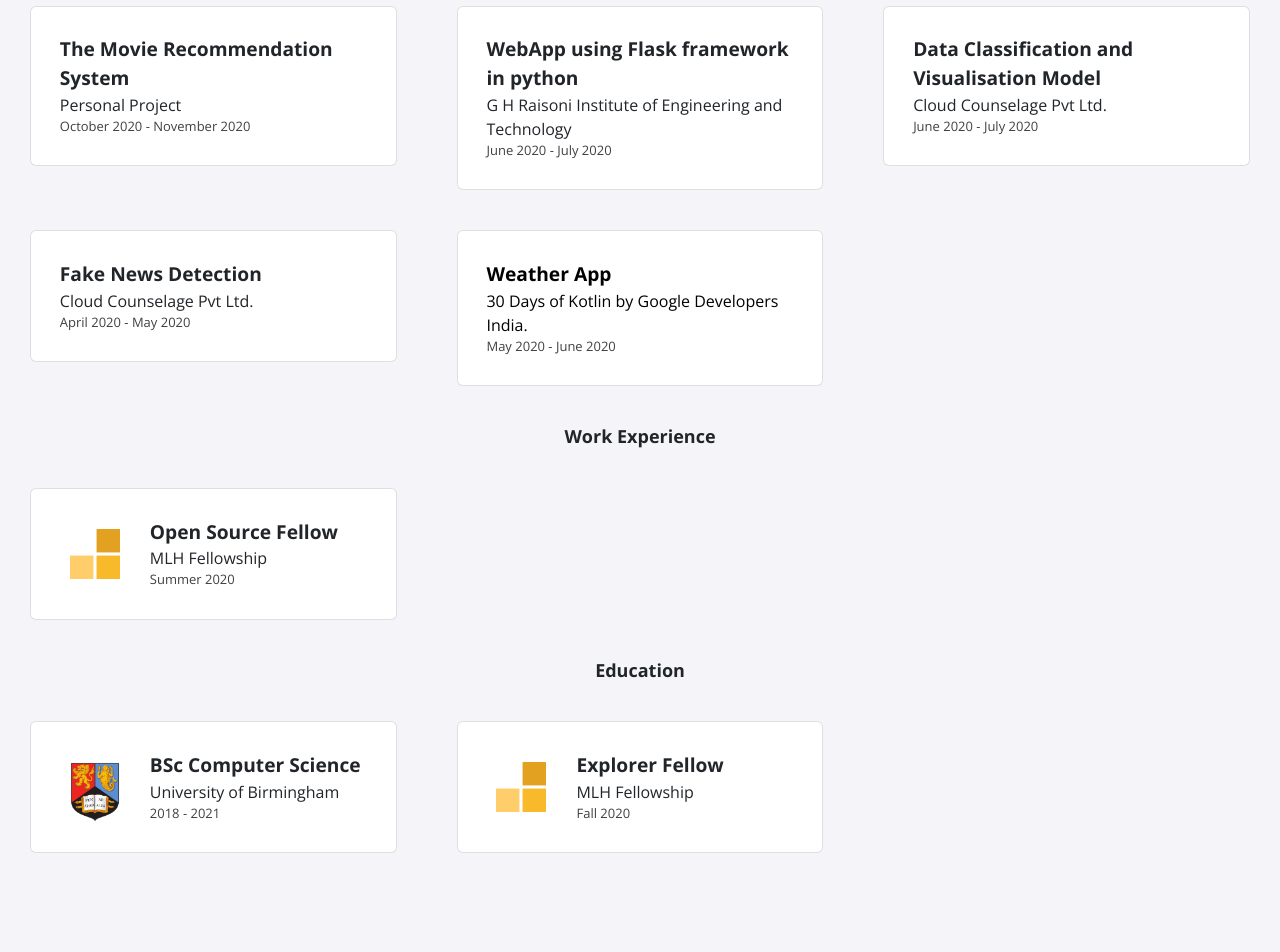
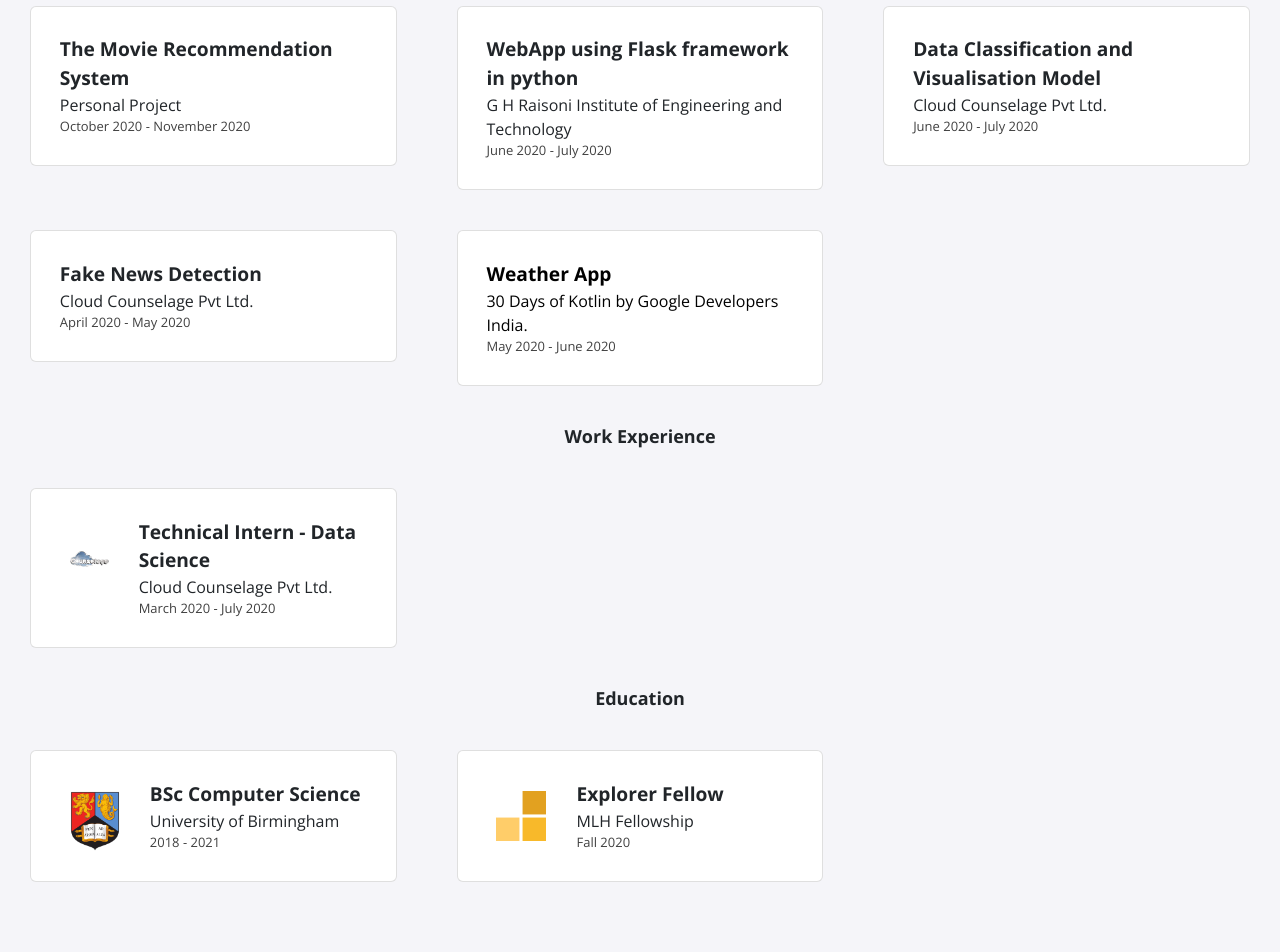
Before and after one commit to venkatanarayana143/venkatanarayana143.github.io, a Jekyll site: the page built from index.html, in a window 1280 px wide. Shown: the part 496-1448 px from the top of the page. Built offline with Jekyll 4.4.1, drawn with Linux system fonts in a browser that asks for light colours; nearby versions of some CDN libraries; before the commit the page ends 1419 px from its top, so only the background shows below that.

Commit message:
Update experience.yml

```diff
--- a/_data/experience.yml
+++ b/_data/experience.yml
@@ -1,4 +1,4 @@
-- role: Open Source Fellow
-  company: MLH Fellowship
-  dates: Summer 2020
-  logo: fellowship.svg
+- role: Technical Intern - Data Science
+  company: Cloud Counselage Pvt Ltd.
+  dates: March 2020 - July 2020
+  logo: CC-logo.png
```
